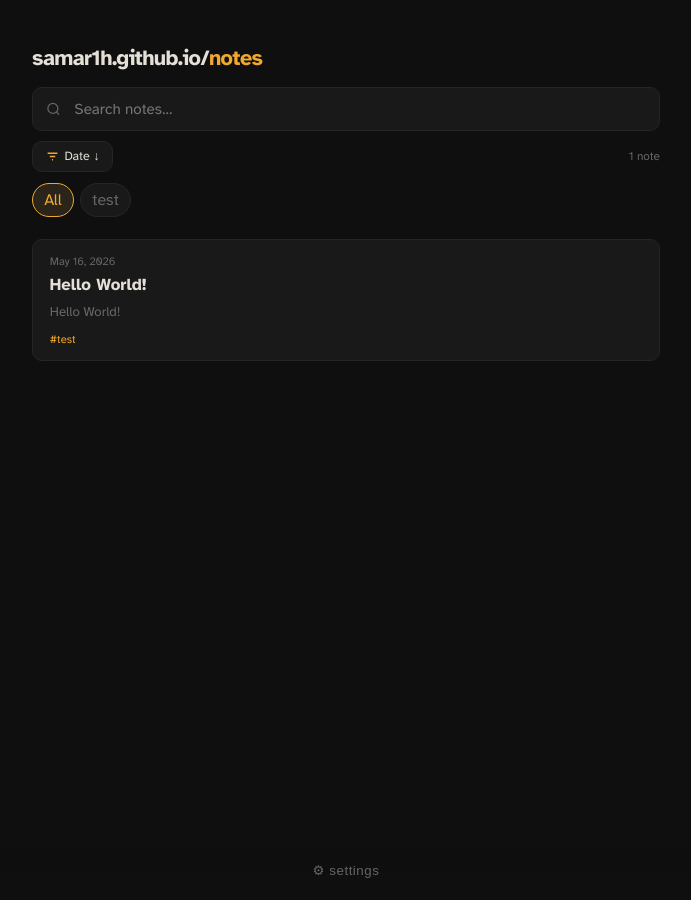
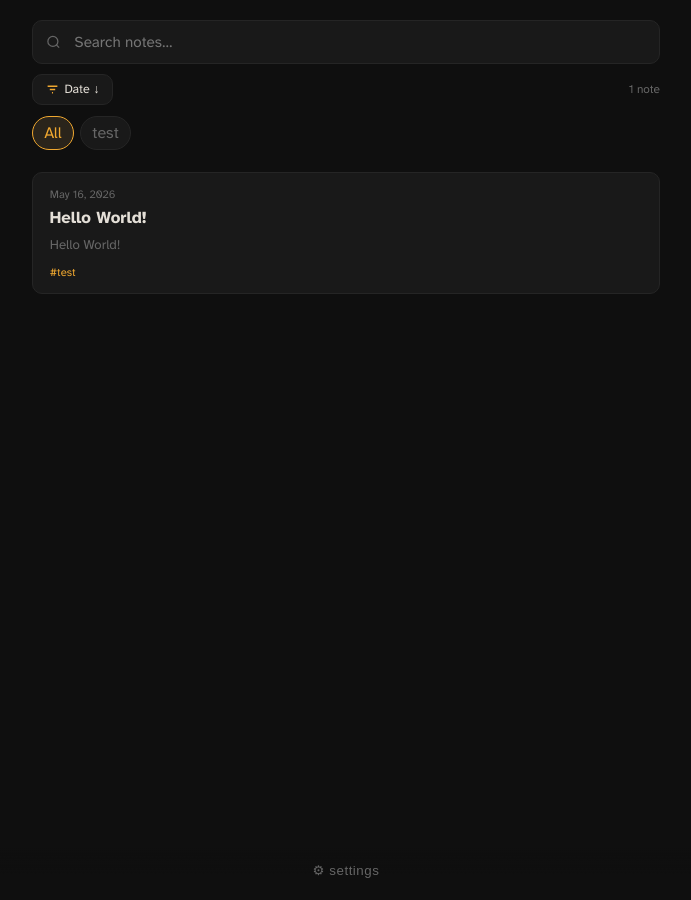
Before and after one commit to samar1h/notes, a Jekyll site: the page built from index.html, in a window 1280 px wide. Shown: the whole page, without its empty margins (294-985 px from the left). Built offline with Jekyll 4.4.1, drawn with Linux system fonts in a browser that asks for light colours.

Commit message:
Update index.html

```diff
--- a/index.html
+++ b/index.html
@@ -2,10 +2,10 @@
 layout: base
 title: Notes
 ---
-<header class="app-header">
+<!-- <header class="app-header">
   <span class="app-title">samar1h.github.io/<em>notes</em></span>
 </header>
-
+-->
 <div class="search-wrap">
   <svg class="search-icon" width="15" height="15" viewBox="0 0 24 24" fill="none" stroke="currentColor" stroke-width="2"><circle cx="11" cy="11" r="8"/><path d="m21 21-4.35-4.35"/></svg>
   <input class="search-input" id="search" type="search" placeholder="Search notes…" autocomplete="off" spellcheck="false">
```
